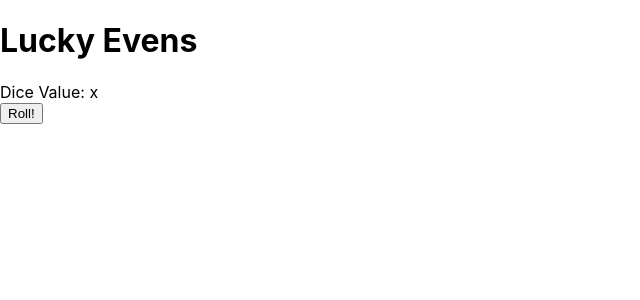
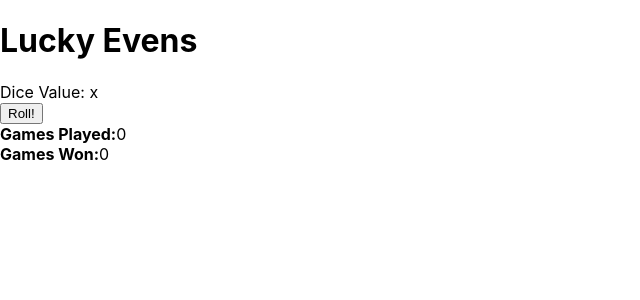
Before and after one commit to m14t/react-101, a React (Create React App) app in the folder hw-001-lucky-evens/: page / in a window 1280 px wide. Shown: the top 300 px of the page, without its empty margins (0-640 px from the left). Built offline with nearby package versions, Linux system fonts and the light colour scheme; the HTML template or start-up script is replaced by a standard one.

Commit message:
Add game logic

```diff
--- a/hw-001-lucky-evens/src/LuckyEvens/index.tsx
+++ b/hw-001-lucky-evens/src/LuckyEvens/index.tsx
@@ -5,9 +5,27 @@ interface LuckyEvensProps {
   title: string;
 }
 
-class LuckyEvens extends PureComponent<LuckyEvensProps, {}> {
+interface LuckyEvensState {
+  gamesPlayed: number;
+  gamesWon: number;
+}
+
+class LuckyEvens extends PureComponent<LuckyEvensProps, LuckyEvensState> {
   static defaultProps = {
     title: 'Lucky Evens',
+  };
+
+  state = {
+    gamesPlayed: 0,
+    gamesWon: 0,
+  };
+
+  onRoll = (value: number) => {
+    const isWinner = value % 2 === 0;
+    this.setState((state) => ({
+      gamesPlayed: state.gamesPlayed + 1,
+      gamesWon: state.gamesWon + (isWinner ? 1 : 0),
+    }));
   };
 
   render() {
@@ -15,7 +33,17 @@ class LuckyEvens extends PureComponent<LuckyEvensProps, {}> {
       <div>
         <h1>{this.props.title}</h1>
 
-        <Dice />
+        <Dice onRoll={this.onRoll} />
+
+        <div>
+          <strong>Games Played:</strong>
+          {this.state.gamesPlayed}
+        </div>
+
+        <div>
+          <strong>Games Won:</strong>
+          {this.state.gamesWon}
+        </div>
       </div>
     );
   }
```
